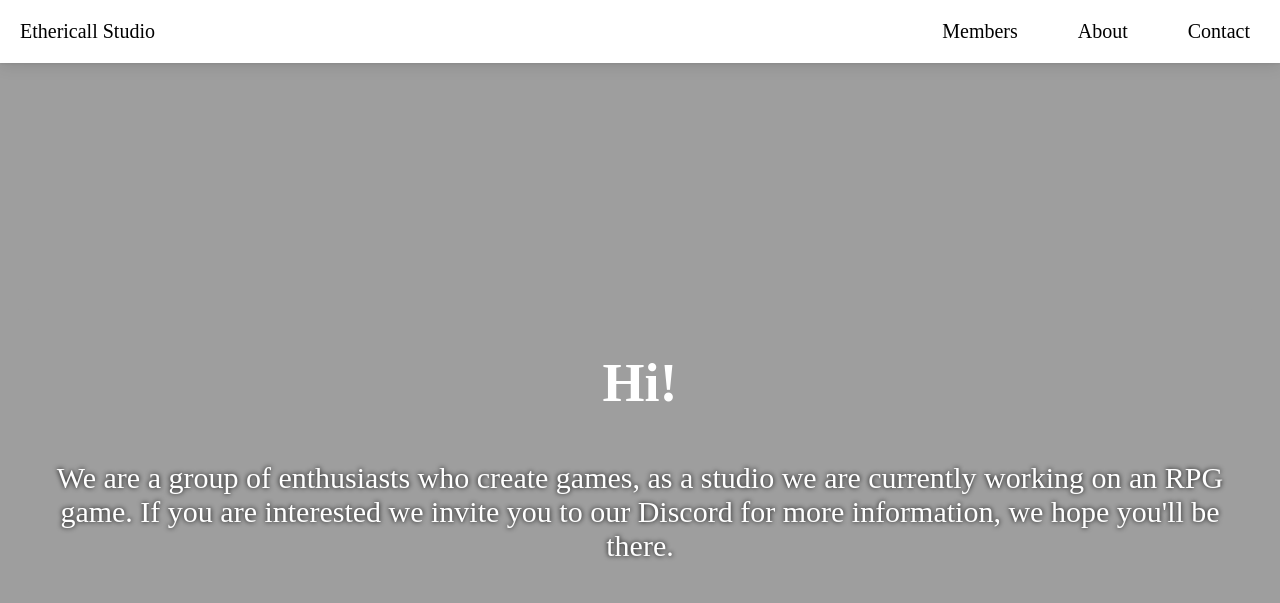
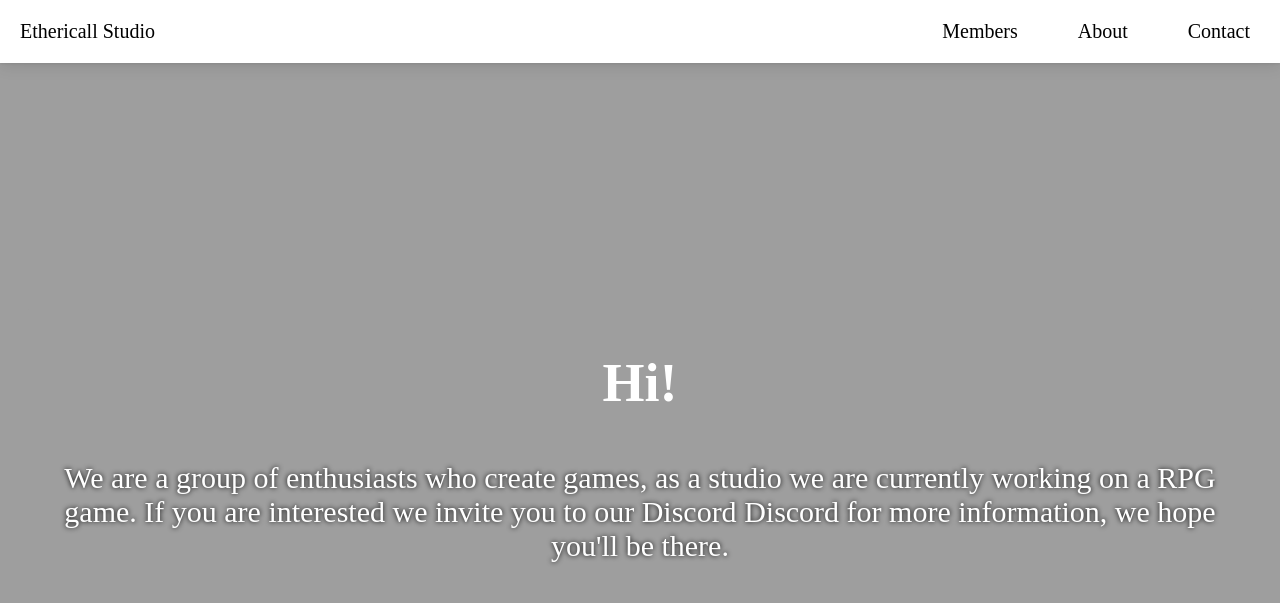
Before and after one commit to Ethericall-Studio/ethericall-studio.github.io, a Jekyll site: the page built from index.html, in a window 1280 px wide and 900 px high. Shown: the top 603 px of the window. Built offline with Jekyll 4.4.1, drawn with Linux system fonts in a browser that asks for light colours; some web fonts are replaced.

Commit message:
Update index.html

```diff
--- a/index.html
+++ b/index.html
@@ -7,8 +7,8 @@
 <div class="hero-grid">
 <h1 class="hero-title">Hi!</h1>
 <p class="hero-title2">
-    We are a group of enthusiasts who create games, as a studio we are currently working on an RPG game. {% if site.discord %}
-    If you are interested we invite you to our <a href="{{ site.url }}{{ site.baseurl }}/discord" class="perm-white">Discord</a>
+    We are a group of enthusiasts who create games, as a studio we are currently working on a RPG game. {% if site.discord %}
+    If you are interested we invite you to our Discord <a href="{{ site.url }}{{ site.baseurl }}/discord" class="perm-white">Discord</a>
     for more information, we hope you'll be there. {% endif %}</p>
 </div>
 </section>
```
